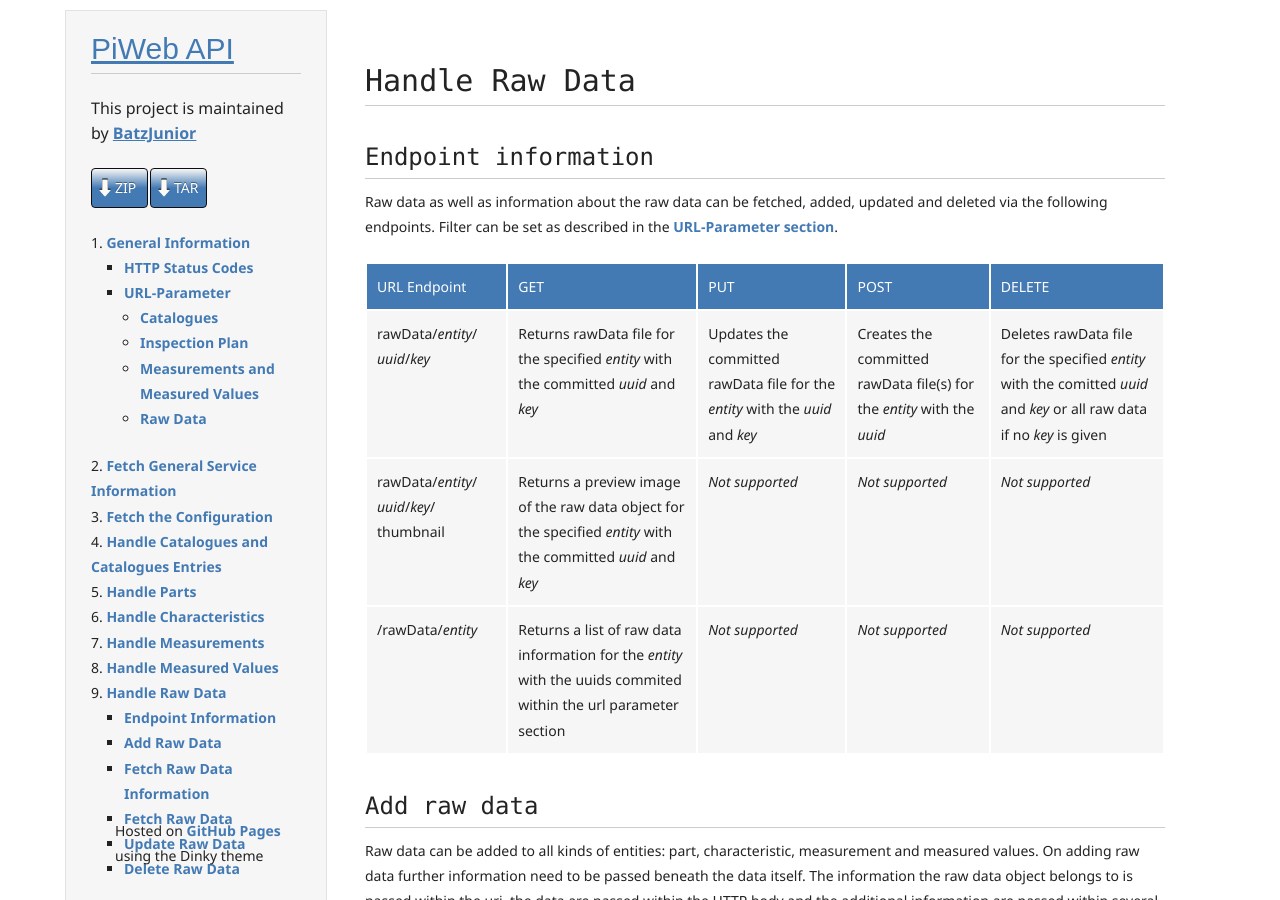
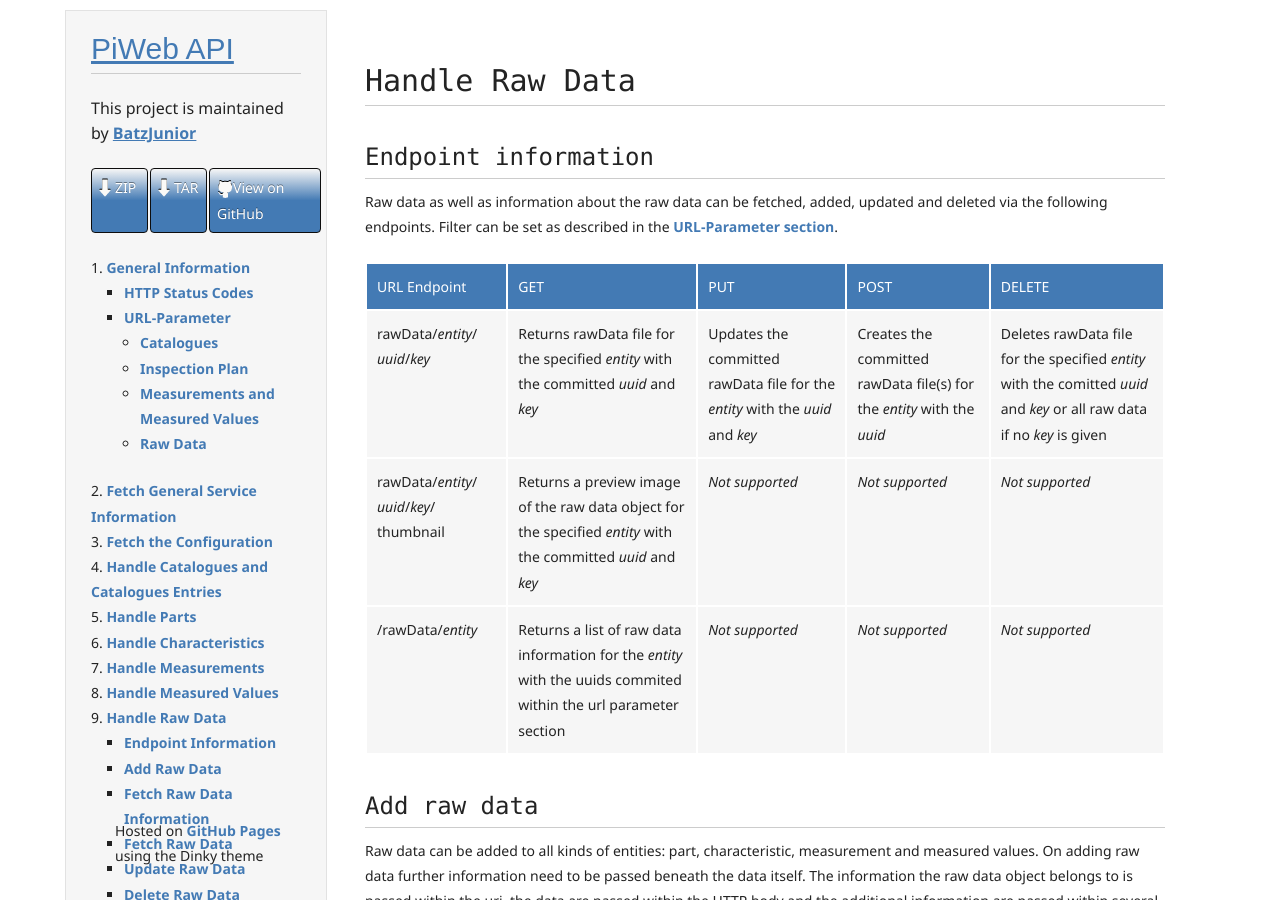
Before and after one commit to BatzJunior/testrepo, a Jekyll site: the page built from Handle-Raw-Data.md, in a window 1280 px wide and 900 px high. Built offline with Jekyll 4.4.1, drawn with Linux system fonts in a browser that asks for light colours.

Commit message:
Update frame.html

```diff
--- a/_layouts/frame.html
+++ b/_layouts/frame.html
@@ -28,6 +28,9 @@
         	<div class="download">
 	        	<a class="buttons" href="https://github.com/BatzJunior/testrepo/tarball/master">TAR</a>
 	        </div>
+	        <div class="download linkToGithub">
+	        	<a class="buttons github" href="https://github.com/BatzJunior/testrepo/tarball/master">View on GitHub</a>
+	        </div>
 	</div>
         <p class="header"></p>
 
```
